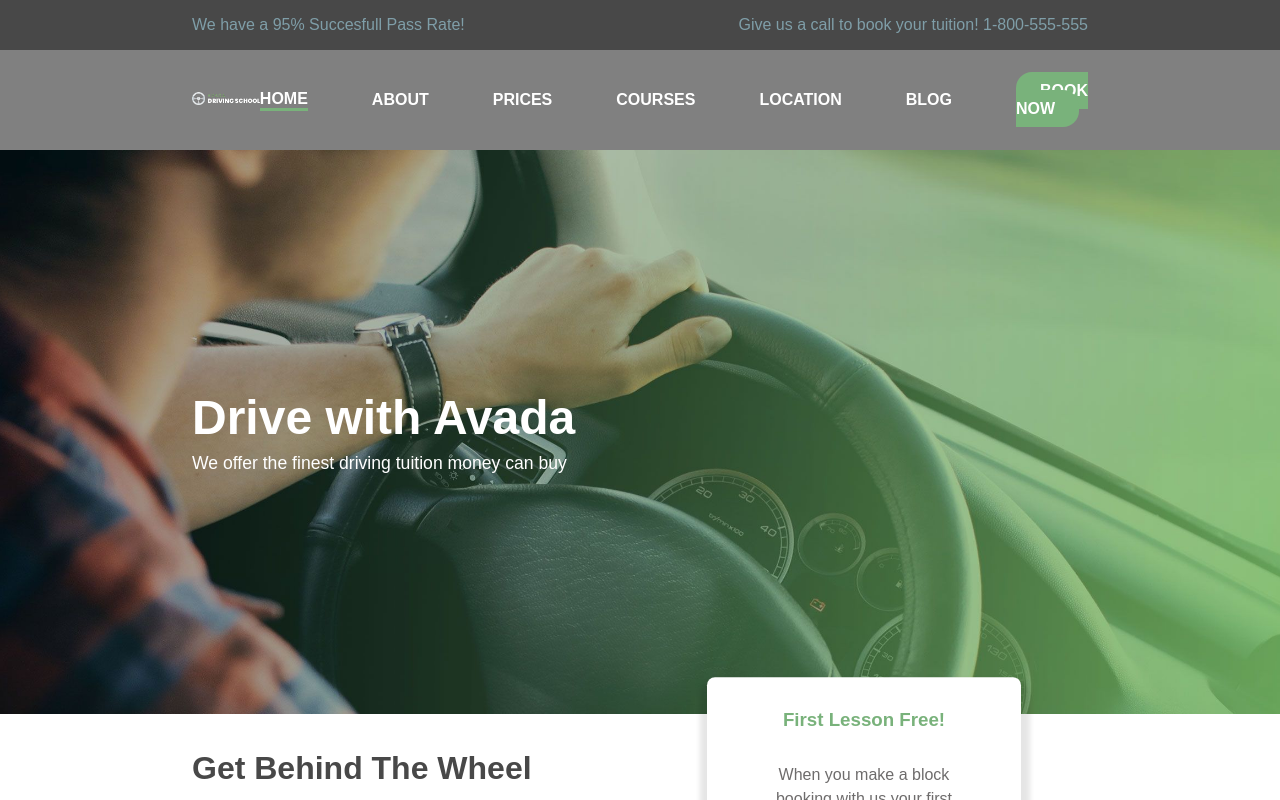
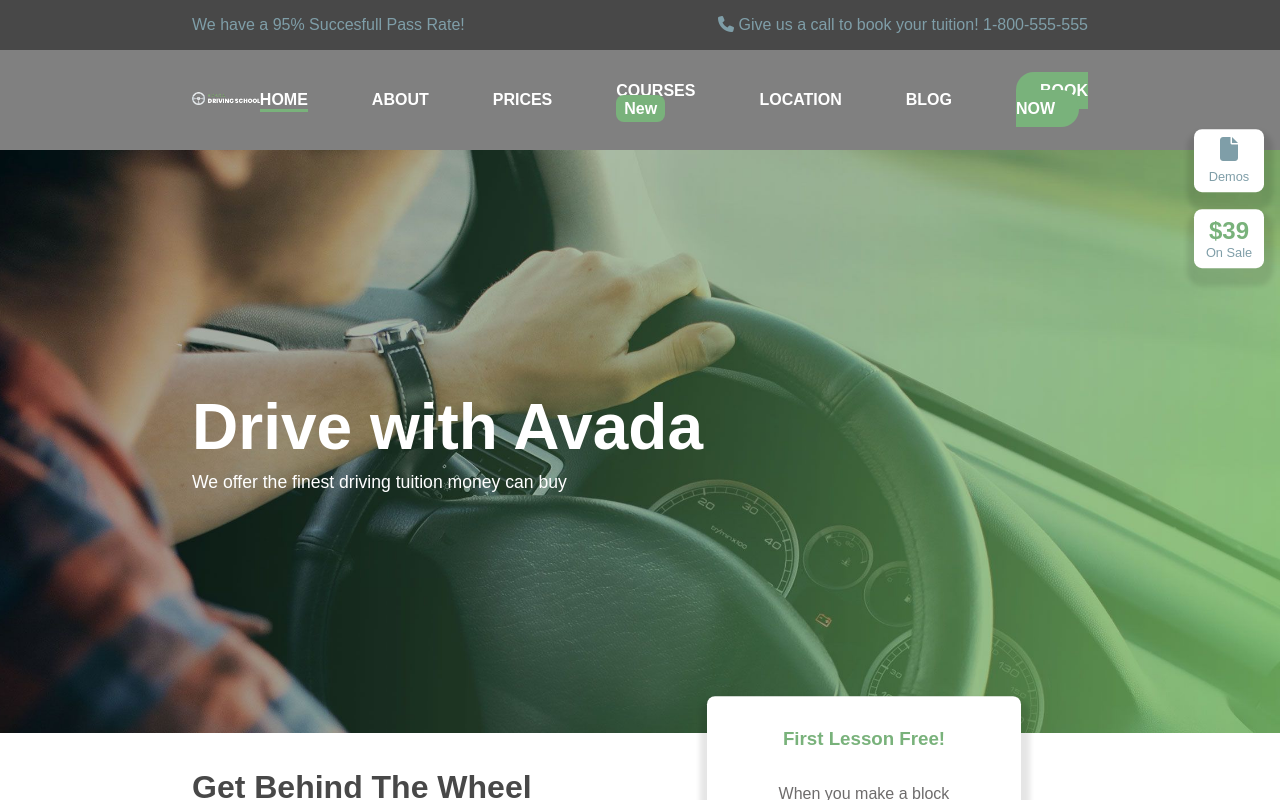
Before and after one commit to LorenzoBertoni/proj-html-vuejs, a Vue app: page / in a window 1280 px wide. Shown: the top 800 px of the page. Built offline with nearby package versions, Linux system fonts and the light colour scheme.

Commit message:
style: fix altezze e posizionamenti

```diff
--- a/src/components/AppHeader.vue
+++ b/src/components/AppHeader.vue
@@ -3,7 +3,10 @@
         <div class="top-header">
             <div class="d-flex-between boxed">
                 <p>We have a 95% Succesfull Pass Rate!</p>
-                <p>Give us a call to book your tuition! 1-800-555-555</p>
+                <p>
+                    <i class="fa-solid fa-phone"></i>
+                    Give us a call to book your tuition! 1-800-555-555
+                </p>
             </div>
         </div>
 
@@ -23,7 +26,8 @@
                         <li v-for="(link, index) in navLinks" :key="index"
                         :class="link.isActive? 'active' : '' "
                         >
-                            <a :href="'#' + link.goTo">
+                            <a :href="'#' + link.goTo"
+                            :class="link.isNew? 'new' : '' ">
                                 {{link.name.toUpperCase()}}
                             </a>
                         </li>
@@ -42,6 +46,18 @@
                     <h1>Drive with Avada</h1>
                     <p>We offer the finest driving tuition money can buy</p>
                 </div>
+
+                <div class="jumbo-cards">
+                    <div class="card">
+                        <i class="fa-solid fa-file"></i>
+                        <p>Demos</p>
+                    </div>
+
+                    <div class="card two">
+                        <p class="icon">$39</p>
+                        <p>On Sale</p>
+                    </div>
+                </div>
             </div>
         </section>
     </header>
@@ -57,7 +73,7 @@ export default {
                                 name: 'home',
                                 isActive: true,
                                 isNew: false,
-                                goTo: ''
+                                goTo: 'jumbotron'
                             },
                             {
                                 name: 'about',
@@ -81,7 +97,7 @@ export default {
                                 name: 'location',
                                 isActive: false,
                                 isNew: false,
-                                goTo: ''
+                                goTo: 'footer-top'
                             },
                             {
                                 name: 'blog',
@@ -120,6 +136,7 @@ export default {
         .nav-bar {
             .active {
                 border-bottom: 3px solid $brand_color;
+                margin-top: 3px;
             }
 
             ul {
@@ -133,7 +150,14 @@ export default {
                         transition: color .3s linear;
                         text-decoration: none;
                         &:hover:not(.btn) {
-                            color: $brand_color;
+                            color: #7F9EA8;
+                        }
+                        &.new::after {
+                            content: 'New';
+                            width: 60px;
+                            padding: .3rem .5rem;
+                            border-radius: .5rem;
+                            background-color: $brand_color;
                         }
                     }
                 }
@@ -156,11 +180,12 @@ export default {
         background-size: cover;
         background-position: center;
         padding: 15rem 0;
+        position: relative;
         .jumbo-wrapper {
             .jumbo-text {
                 color: #fff;
                 h1 {
-                    font-size: 3rem;
+                    font-size: 4rem;
                     margin-bottom: .5rem;
                 }
 
@@ -168,6 +193,41 @@ export default {
                     font-size: 1.1rem;
                 }
             }
+            .jumbo-cards {
+                .card, .two {
+                    width: 70px;
+                    padding: .5rem;
+                    display: flex;
+                    flex-direction: column;
+                    align-items: center;
+                    position: absolute;
+                    i {
+                        font-size: 1.5rem;
+                        color: #7F9EA8;
+                        margin-bottom: .5rem;
+                    }
+
+                    p {
+                        color: #7F9EA8;
+                        font-size: .8rem;
+                    }
+                }
+
+                .card {
+                    top: 1rem;
+                    right: 1rem;
+                }
+
+                .two {
+                    top: 6rem;
+                    right: 1rem;
+                    .icon {
+                        font-size: 1.5rem;
+                        color: $brand_color;
+                        font-weight: 700;
+                    }
+                }
+            }
         }
     }
 </style>
--- a/src/components/AppMain.vue
+++ b/src/components/AppMain.vue
@@ -2,7 +2,7 @@
     <main>
         <SectionLessons/>
 
-        <section class="cta">
+        <section id="cta">
             <div class="d-flex-around boxed">
                 <div class="left-side">
                     <h3>Start Learning to Drive Today</h3>
@@ -10,7 +10,9 @@
                 </div>
 
                 <div class="right-side">
-                    <p>1-800-555-555</p>
+                    <p>
+                        <i class="fa-solid fa-phone"></i> 1-800-555-555
+                    </p>
                 </div>
             </div>
         </section>
@@ -55,7 +57,7 @@ export default {
 </script>
 
 <style scoped lang="scss">
-    .cta {
+    #cta {
         background-color: lightblue;
         background-image: url('../assets/img/horizontal-cta-background.jpg');
         background-position: center;
--- a/src/components/sections/FooterBottom.vue
+++ b/src/components/sections/FooterBottom.vue
@@ -1,5 +1,5 @@
 <template>
-    <div class="footer-bottom">
+    <section id="footer-bottom">
         <div class="d-flex-around boxed">
             <div class="copyright">
                 <p class="main-text">
@@ -16,7 +16,7 @@
                 <i class="fa-brands fa-instagram"></i>
             </div>
         </div>
-    </div>
+    </section>
 </template>
 
 <script>
@@ -27,9 +27,9 @@ export default {
 
 <style scoped lang="scss">
 @import '../../styles/vars.scss';
-    .footer-bottom {
+    #footer-bottom {
         background-color: #1C1D1E;
-        padding: 5rem 0;
+        padding: 2rem 0;
         span {
             color: $brand_color;
         }
--- a/src/components/sections/FooterTop.vue
+++ b/src/components/sections/FooterTop.vue
@@ -1,5 +1,5 @@
 <template>
-    <div class="footer-top">
+    <section id="footer-top">
         <div class="d-flex-center boxed">
             <div class="school-info">
                 <div class="logo-wrapper">
@@ -56,7 +56,7 @@
                 <a href="#" class="btn">BOOK NOW</a>
             </div>
         </div>
-    </div>
+    </section>
 </template>
 
 <script>
@@ -86,7 +86,7 @@ export default {
 <style scoped lang="scss">
 @import '../../styles/vars.scss';
 
-    .footer-top {
+    #footer-top {
         padding: 5rem 0 8rem 0;
         background-image: url('../../assets/img/footer-background-color.jpg');
         background-position: center;
--- a/src/components/sections/SectionNewsLetter.vue
+++ b/src/components/sections/SectionNewsLetter.vue
@@ -35,12 +35,10 @@ export default {
         .d-flex-column-center {
             width: 60%;
             margin: 0 auto;
-            justify-content: stretch;
+            width: inherit;
             .title {
                 margin: 2.5rem 0 3rem 0;
             }
-
-            width: inherit;
             .input-style {
                 background-color: #fff;
                 width: 100%;
--- a/src/components/sections/SectionTestimonials.vue
+++ b/src/components/sections/SectionTestimonials.vue
@@ -51,12 +51,12 @@ export default {
                                 {
                                     name: 'Grant Hart',
                                     url: 'testimonial-grant.png',
-                                    isSaying: 'Avada Driving School really helped me build my confidence behind the whell and with driving in general, and they got me a first time pass! Highly recommended'
+                                    isSaying: 'Avada Driving School really helped me build my confidence behind the whell and with driving in general, and they got me a first time pass!'
                                 },
                                 {
                                     name: 'Harold Smith',
                                     url: 'testimonial-harold.png',
-                                    isSaying: 'Avada Driving School really helped me build my confidence behind the whell and with driving in general, and they got me a first time pass! Highly recommended'
+                                    isSaying: 'Avada Driving School really helped me build my confidence behind the whell and with driving in general'
                                 },
                                 {
                                     name: 'Kate Jones',
@@ -66,7 +66,7 @@ export default {
                                 {
                                     name: 'Kelly Doe',
                                     url: 'testimonial-kelly.png',
-                                    isSaying: 'Avada Driving School really helped me build my confidence behind the whell and with driving in general, and they got me a first time pass! Highly recommended'
+                                    isSaying: 'Avada Driving School really helped me build my confidence behind the whell and with driving in general. Highly recommended!'
                                 }
                             ]
         }
--- a/src/styles/general.scss
+++ b/src/styles/general.scss
@@ -66,7 +66,7 @@ body {
 //**REGOLE DEGLI ELEMENTI
 .btn {
     padding: .6rem 1.5rem;
-    border-radius: 1rem;
+    border-radius: 1.5rem;
     text-decoration: none;
     border: none;
     cursor: pointer;
```
